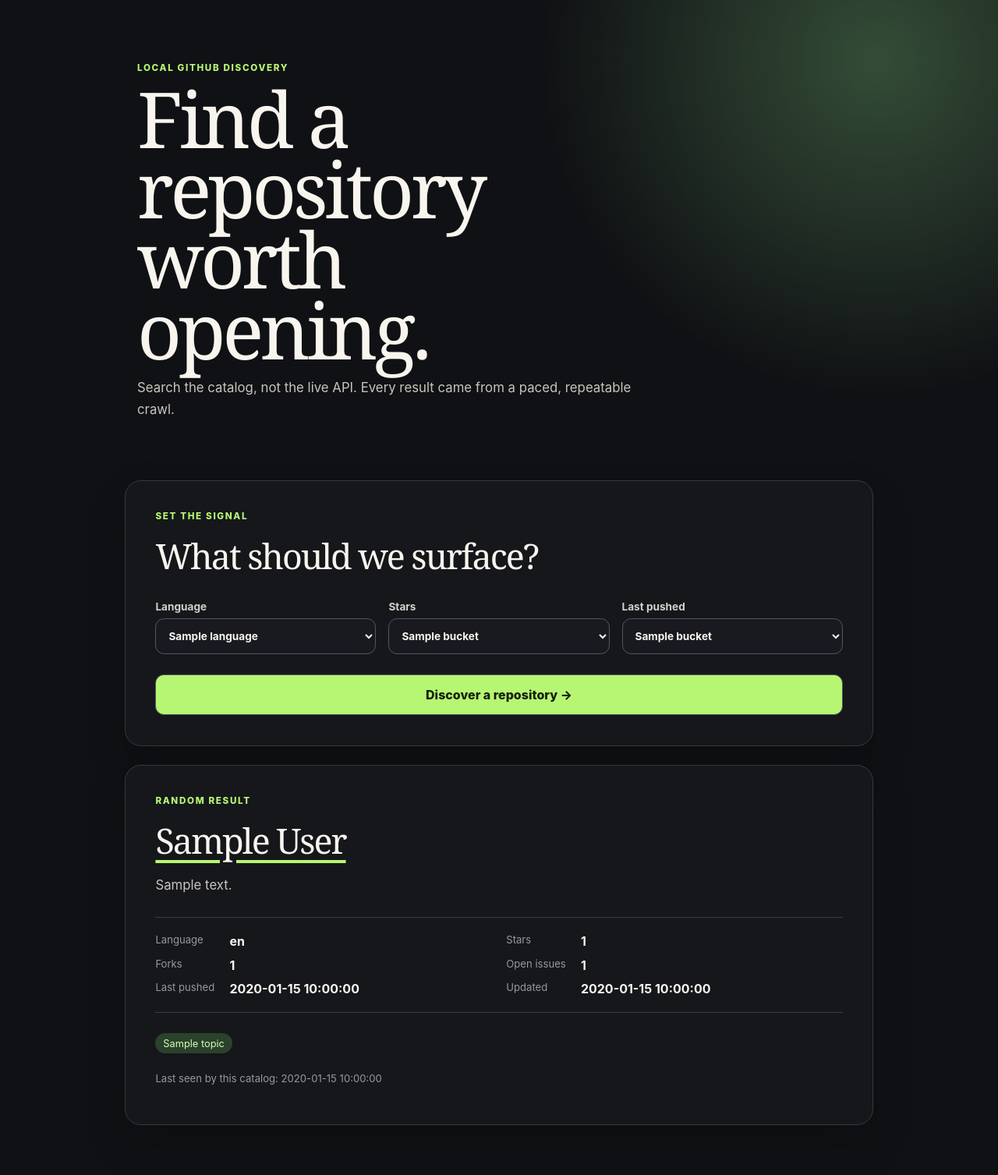
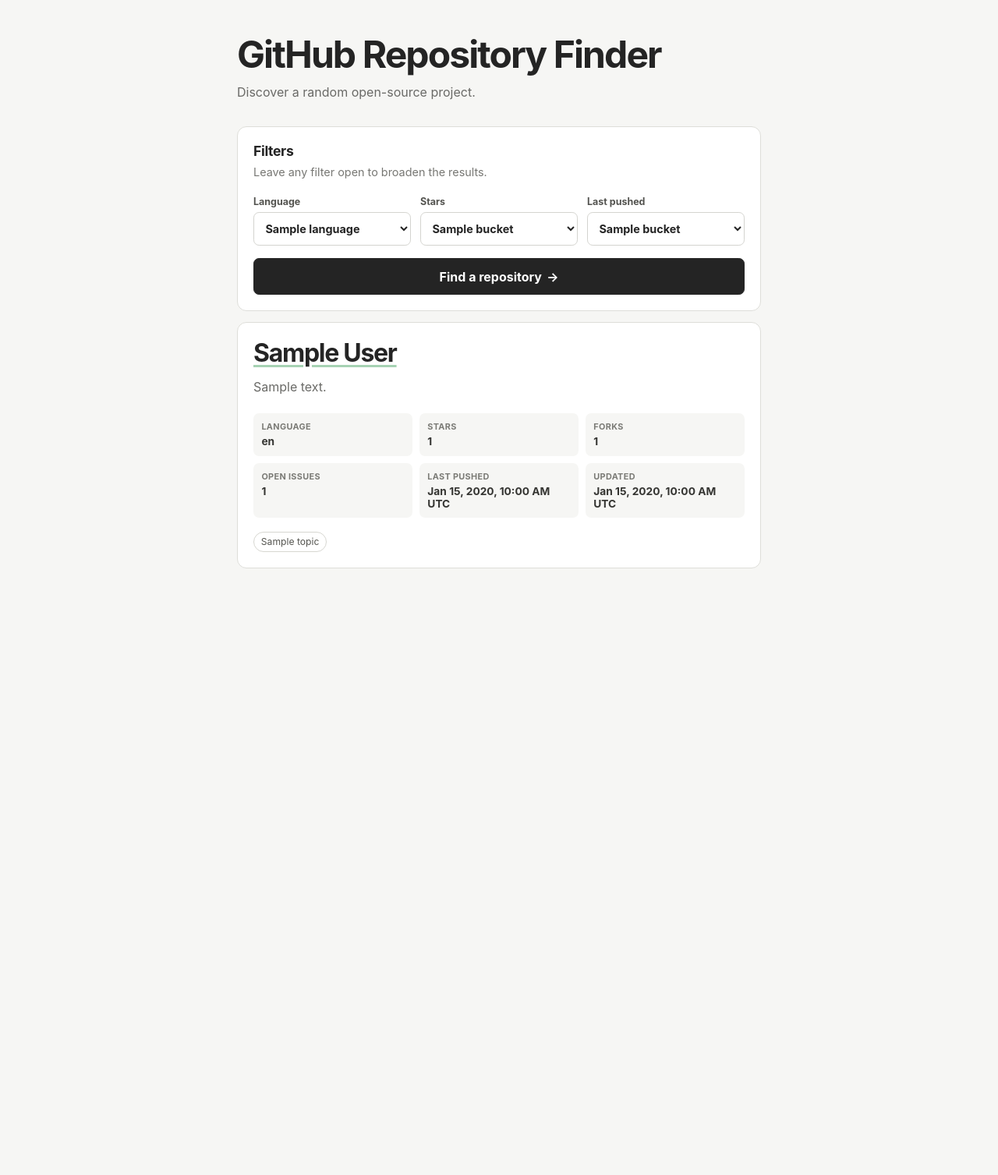
Before and after one commit to TanishTuteja/GH-Random, a Python web app: template app/templates/index.html in a window 1280 px wide. Shown: the whole page at 78% size. After the commit the page ends 729 px from the top, so only its background shows below. Run offline with Jinja, Linux system fonts and the light colour scheme; the template is opened without the code that fills it: most values are stand-ins (such as "Sample title", 1, 10 or a date in 2020).

Commit message:
Simplify repository discovery page
Replace the implementation-focused landing page with a compact, centered repository finder and remove operational catalog details from public results.

Use concise star and activity filter labels, format repository timestamps in each browser's local time zone, and preserve the verified in-place discovery behavior.

Mark the completed discovery-page copy refinement TODO as done and extend rendered-page coverage.

```diff
--- a/app/templates/index.html
+++ b/app/templates/index.html
@@ -3,58 +3,61 @@
   <head>
     <meta charset="utf-8">
     <meta name="viewport" content="width=device-width, initial-scale=1">
-    <meta name="description" content="Discover a random GitHub repository from a local catalog.">
+    <meta name="description" content="Discover a random GitHub repository.">
     <title>GH Random</title>
     <style>
-      :root { color-scheme: dark; font-family: Inter, system-ui, sans-serif; background: #101114; color: #f8f5ee; }
+      :root { color-scheme: light; font-family: Inter, ui-sans-serif, system-ui, sans-serif; background: #f6f6f4; color: #242424; }
       * { box-sizing: border-box; }
-      body { min-height: 100vh; margin: 0; background: radial-gradient(circle at 88% 5%, #344d37 0, transparent 27rem), #101114; }
-      .shell { width: min(100% - 2rem, 60rem); margin: 0 auto; padding: 5rem 0 4rem; }
-      .hero { max-width: 43rem; padding: 0 1rem 3.75rem; }
-      .eyebrow { margin: 0 0 .8rem; color: #b7f673; font-size: .73rem; font-weight: 800; letter-spacing: .14em; }
+      body { min-height: 100vh; margin: 0; background: #f6f6f4; }
+      .shell { width: min(100% - 2rem, 42rem); margin: 0 auto; padding: clamp(1.5rem, 4vw, 2.75rem) 0 1.5rem; }
       h1, h2, p { margin-top: 0; }
-      h1, h2 { font-family: Georgia, "Times New Roman", serif; font-weight: 400; letter-spacing: -.045em; }
-      h1 { margin-bottom: 1rem; font-size: clamp(3.1rem, 8vw, 6.2rem); line-height: .91; }
-      h2 { margin-bottom: .9rem; font-size: clamp(1.9rem, 5vw, 2.8rem); }
-      .lede, .description { color: #c7c5bd; font-size: 1.05rem; line-height: 1.65; }
-      .discovery-panel, .result { border: 1px solid #353941; border-radius: 1.3rem; background: rgb(22 24 29 / 88%); box-shadow: 0 1.5rem 3.5rem rgb(0 0 0 / 16%); }
-      .discovery-panel, .result { padding: clamp(1.4rem, 4vw, 2.4rem); }
-      .panel-heading { margin-bottom: 1.65rem; }
-      .panel-heading h2 { margin-bottom: 0; }
-      .filters { display: grid; grid-template-columns: repeat(3, 1fr); gap: 1rem; }
-      label { display: grid; gap: .45rem; color: #d2d1cc; font-size: .85rem; font-weight: 700; }
-      select, button { border: 1px solid #525761; border-radius: .7rem; font: inherit; }
-      select { width: 100%; min-height: 2.9rem; padding: .65rem .75rem; color: #f8f5ee; background: #181a20; }
-      button { width: 100%; margin-top: 1.6rem; padding: .95rem 1.2rem; color: #15200c; background: #b7f673; cursor: pointer; font-weight: 850; }
+      h1, h2 { letter-spacing: -.04em; }
+      h1 { margin-bottom: .55rem; font-size: clamp(2rem, 7vw, 3rem); line-height: 1.1; }
+      h2 { margin-bottom: .7rem; font-size: clamp(1.45rem, 5vw, 2rem); line-height: 1.2; }
+      .hero { margin-bottom: 2rem; }
+      .lede, .description { color: #6a6a67; line-height: 1.55; }
+      .lede { margin-bottom: 0; }
+      .discovery-panel, .result { border: 1px solid #deded9; border-radius: .75rem; background: #fff; }
+      .discovery-panel { padding: 1.25rem; }
+      .panel-heading { margin-bottom: 1.2rem; }
+      .panel-heading h2 { margin-bottom: .35rem; font-size: 1.1rem; letter-spacing: -.02em; }
+      .panel-copy { margin-bottom: 0; color: #777773; font-size: .9rem; line-height: 1.5; }
+      .eyebrow { display: none; }
+      .filters { display: grid; grid-template-columns: repeat(3, minmax(0, 1fr)); gap: .75rem; }
+      label { display: grid; gap: .4rem; color: #53534f; font-size: .78rem; font-weight: 650; }
+      select, button { width: 100%; border-radius: .45rem; font: inherit; }
+      select { min-height: 2.7rem; padding: .55rem .65rem; border: 1px solid #d4d4cf; background: #fff; color: #242424; font-size: .9rem; }
+      select:focus-visible, button:focus-visible, .repository h2 a:focus-visible { outline: 3px solid #a6d2b3; outline-offset: 2px; }
+      button { margin-top: 1rem; padding: .78rem 1rem; border: 1px solid #242424; background: #242424; color: #fff; cursor: pointer; font-weight: 680; }
+      button:hover { background: #3e3e3a; }
       button:disabled { cursor: progress; opacity: .7; }
-      .result { position: relative; min-height: 9rem; margin-top: 1.5rem; overflow-anchor: none; }
-      .result.is-loading::after { content: "Finding a repository…"; position: absolute; inset: 0; display: grid; place-items: center; border-radius: inherit; background: rgb(24 26 32 / .88); color: #f8f5ee; font-weight: 750; }
-      .empty { color: #b7b8b2; text-align: center; }
-      .error { border-color: #a75b68; color: #ffb2bc; }
-      .repository h2 a { color: #f8f5ee; text-decoration-color: #b7f673; text-underline-offset: .18em; }
-      .metadata { display: grid; grid-template-columns: max-content 1fr max-content 1fr; gap: .65rem 1.2rem; margin: 1.65rem 0; padding: 1.25rem 0; border-top: 1px solid #363b42; border-bottom: 1px solid #363b42; }
-      .metadata dt, .catalog-note { color: #969a9a; font-size: .82rem; }
-      .metadata dd { margin: 0; font-weight: 700; }
-      .topics { display: flex; flex-wrap: wrap; gap: .5rem; margin: 0 0 1.5rem; padding: 0; list-style: none; }
-      .topics li { padding: .32rem .62rem; border-radius: 999px; color: #d4fcb4; background: #2a422b; font-size: .8rem; }
-      @media (max-width: 40rem) { .shell { padding-top: 3rem; } .filters { grid-template-columns: 1fr; } .metadata { grid-template-columns: max-content 1fr; } }
+      .button-arrow { margin-left: .15rem; }
+      .result { position: relative; min-height: 8rem; margin-top: .85rem; padding: 1.25rem; overflow-anchor: none; }
+      .result.is-loading::after { content: "Finding a repository…"; position: absolute; inset: 0; display: grid; place-items: center; border-radius: inherit; background: rgb(255 255 255 / .92); color: #242424; font-size: .9rem; }
+      .empty { display: grid; place-items: center; color: #777773; text-align: center; }
+      .empty p { max-width: 20rem; margin-bottom: 0; line-height: 1.5; }
+      .error { border-color: #e2bbb5; color: #9c4035; }
+      .repository h2 a { color: #242424; text-decoration-color: #a6d2b3; text-decoration-thickness: .1em; text-underline-offset: .14em; }
+      .metadata { display: grid; grid-template-columns: repeat(3, 1fr); gap: .55rem; margin: 1.35rem 0 1.1rem; }
+      .metadata div { min-width: 0; padding: .65rem; border-radius: .45rem; background: #f6f6f4; }
+      .metadata dt { margin-bottom: .25rem; color: #7b7b76; font-size: .68rem; font-weight: 700; letter-spacing: .03em; text-transform: uppercase; }
+      .metadata dd { margin: 0; overflow-wrap: anywhere; color: #353532; font-size: .86rem; font-weight: 650; }
+      .topics { display: flex; flex-wrap: wrap; gap: .4rem; margin: 0; padding: 0; list-style: none; }
+      .topics li { padding: .28rem .55rem; border: 1px solid #d7d7d1; border-radius: 999px; color: #555550; font-size: .76rem; }
+      @media (max-width: 36rem) { .filters, .metadata { grid-template-columns: 1fr; } }
     </style>
   </head>
   <body>
     <main class="shell">
       <header class="hero">
-        <p class="eyebrow">LOCAL GITHUB DISCOVERY</p>
-        <h1>Find a repository<br>worth opening.</h1>
-        <p class="lede">
-          Search the catalog, not the live API. Every result came from a paced,
-          repeatable crawl.
-        </p>
+        <h1>GitHub Repository Finder</h1>
+        <p class="lede">Discover a random open-source project.</p>
       </header>
 
       <section class="discovery-panel" aria-labelledby="filters-title">
         <div class="panel-heading">
-          <p class="eyebrow">SET THE SIGNAL</p>
-          <h2 id="filters-title">What should we surface?</h2>
+          <h2 id="filters-title">Filters</h2>
+          <p class="panel-copy">Leave any filter open to broaden the results.</p>
         </div>
         <form id="discovery-form" action="/" method="get">
           <input type="hidden" name="discover" value="true">
@@ -84,29 +87,27 @@
               </select>
             </label>
           </div>
-          <button type="submit">Discover a repository <span aria-hidden="true">→</span></button>
+          <button type="submit">Find a repository <span class="button-arrow" aria-hidden="true">→</span></button>
         </form>
       </section>
 
       {% if repository %}
       <section id="result-panel" class="result repository" aria-live="polite">
-        <p class="eyebrow">RANDOM RESULT</p>
         <h2><a href="{{ repository.html_url }}" target="_blank" rel="noreferrer">{{ repository.full_name }}</a></h2>
         <p class="description">{{ repository.description or "No description was provided." }}</p>
         <dl class="metadata">
-          <dt>Language</dt><dd>{{ repository.language or "Not specified" }}</dd>
-          <dt>Stars</dt><dd>{{ "{:,}".format(repository.stargazer_count) }}</dd>
-          <dt>Forks</dt><dd>{{ "{:,}".format(repository.fork_count) }}</dd>
-          <dt>Open issues</dt><dd>{{ "{:,}".format(repository.open_issues_count) }}</dd>
-          <dt>Last pushed</dt><dd>{{ repository.github_pushed_at or "Not available" }}</dd>
-          <dt>Updated</dt><dd>{{ repository.github_updated_at }}</dd>
+          <div><dt>Language</dt><dd>{{ repository.language or "Not specified" }}</dd></div>
+          <div><dt>Stars</dt><dd>{{ "{:,}".format(repository.stargazer_count) }}</dd></div>
+          <div><dt>Forks</dt><dd>{{ "{:,}".format(repository.fork_count) }}</dd></div>
+          <div><dt>Open issues</dt><dd>{{ "{:,}".format(repository.open_issues_count) }}</dd></div>
+          <div><dt>Last pushed</dt><dd>{% if repository.github_pushed_at %}<time class="local-time" datetime="{{ repository.github_pushed_at.isoformat() }}">{{ repository.github_pushed_at }}</time>{% else %}Not available{% endif %}</dd></div>
+          <div><dt>Updated</dt><dd><time class="local-time" datetime="{{ repository.github_updated_at.isoformat() }}">{{ repository.github_updated_at }}</time></dd></div>
         </dl>
         {% if repository.topics %}
         <ul class="topics">
           {% for topic in repository.topics %}<li>{{ topic }}</li>{% endfor %}
         </ul>
         {% endif %}
-        <p class="catalog-note">Last seen by this catalog: {{ repository.last_seen_at }}</p>
       </section>
       {% elif error_message %}
       <section id="result-panel" class="result error" aria-live="polite">
@@ -114,7 +115,7 @@
       </section>
       {% else %}
       <section id="result-panel" class="result empty" aria-live="polite">
-        <p>Choose a direction and reveal a repository from the active catalog.</p>
+        <p>Pick a few filters, then discover something new.</p>
       </section>
       {% endif %}
     </main>
@@ -127,8 +128,12 @@
         const submitButton = form.querySelector('button[type="submit"]');
         const numberFormatter = new Intl.NumberFormat();
         const dateFormatter = new Intl.DateTimeFormat(undefined, {
-          dateStyle: "medium",
-          timeStyle: "short",
+          year: "numeric",
+          month: "short",
+          day: "numeric",
+          hour: "numeric",
+          minute: "2-digit",
+          timeZoneName: "short",
         });
 
         const element = (tagName, text, className) => {
@@ -139,6 +144,10 @@
         };
 
         const formatDate = (value) => value ? dateFormatter.format(new Date(value)) : "Not available";
+
+        for (const timestamp of document.querySelectorAll("time.local-time")) {
+          timestamp.textContent = formatDate(timestamp.dateTime);
+        }
 
         const preserveViewport = (update) => {
           const scrollX = window.scrollX;
@@ -158,7 +167,6 @@
 
         const showRepository = (repository) => {
           resultPanel.className = "result repository";
-          const eyebrow = element("p", "RANDOM RESULT", "eyebrow");
           const heading = element("h2");
           const link = element("a", repository.full_name);
           link.href = repository.html_url;
@@ -181,18 +189,17 @@
             ["Updated", formatDate(repository.github_updated_at)],
           ];
           for (const [label, value] of fields) {
-            metadata.append(element("dt", label), element("dd", value));
+            const item = element("div");
+            item.append(element("dt", label), element("dd", value));
+            metadata.append(item);
           }
 
-          const children = [eyebrow, heading, description, metadata];
+          const children = [heading, description, metadata];
           if (repository.topics.length) {
             const topics = element("ul", undefined, "topics");
             for (const topic of repository.topics) topics.append(element("li", topic));
             children.push(topics);
           }
-          children.push(
-            element("p", `Last seen by this catalog: ${formatDate(repository.last_seen_at)}`, "catalog-note"),
-          );
           resultPanel.replaceChildren(...children);
         };
 
```
Also changed, not shown: TODO.md (+0 -4 lines), app/core/filters.py (+9 -9 lines), tests/test_web.py (+7 -0 lines).
